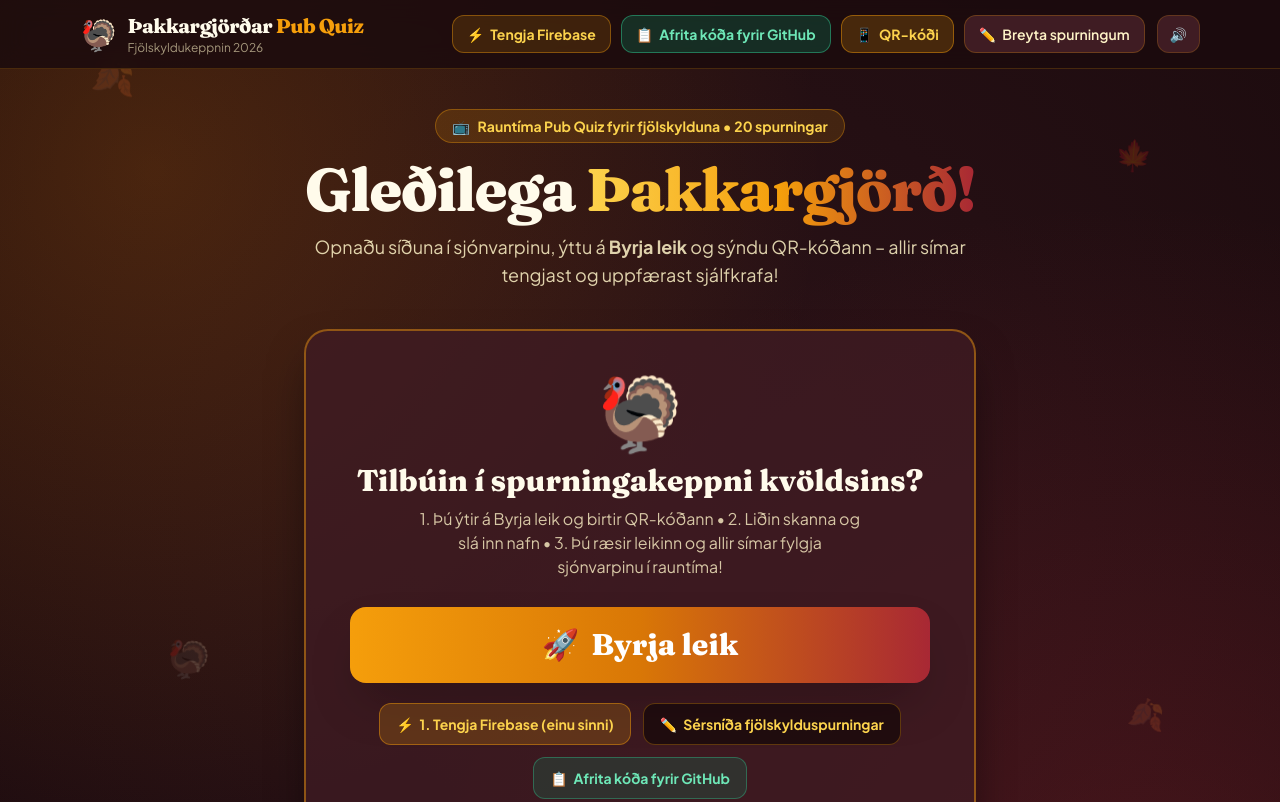
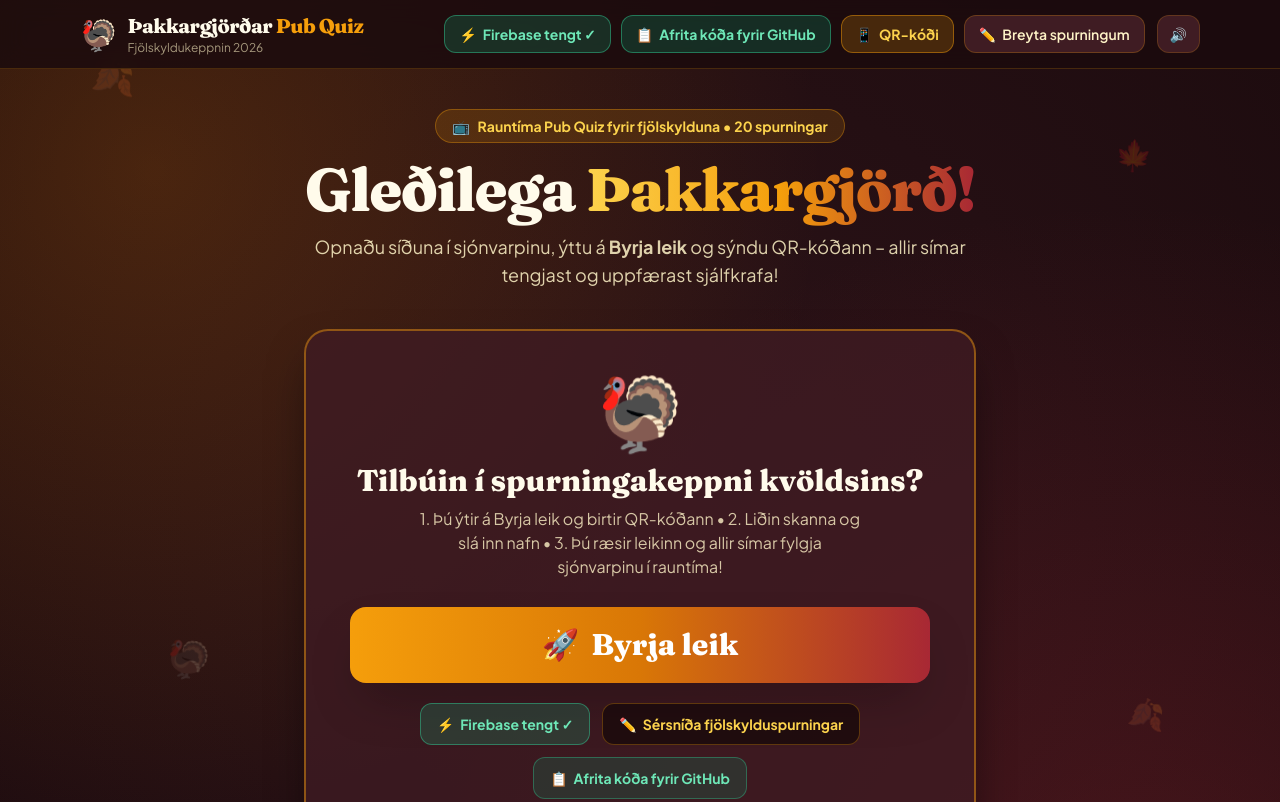
Before and after one commit to Claustrophobic23/thakkargjord, a plain HTML site: page index.html in a window 1280 px wide. Shown: the top 802 px of the page. Drawn offline with nearby package versions, Linux system fonts and the light colour scheme.

Commit message:
Connect quiz to Thakkargjord Firebase Realtime Database

```diff
--- a/index.html
+++ b/index.html
@@ -741,7 +741,7 @@
     // 2. APPLICATION STATE & FIREBASE REAL-TIME SYNC
     // =========================================================================
     // Paste your free Firebase Realtime Database URL below (or use the "Tengja Firebase" button in the app)
-    let FIREBASE_DB_URL = "";
+    let FIREBASE_DB_URL = "https://thakkargjord-default-rtdb.europe-west1.firebasedatabase.app";
 
     let categories = JSON.parse(JSON.stringify(DEFAULT_CATEGORIES));
 
```
